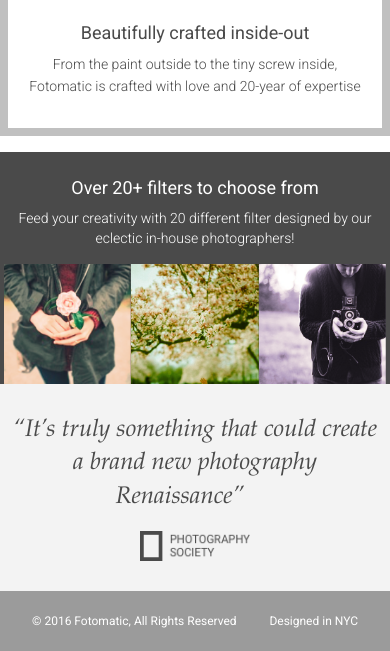
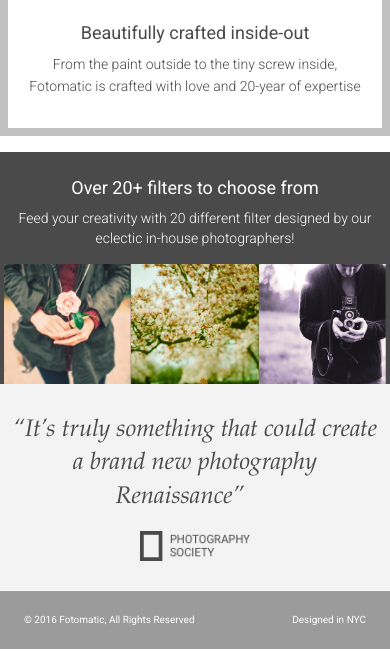
Before and after one commit to iiPoison/capstone-fotomatic-start, a plain HTML site: page index.html in a window 390 px wide. Shown: the part 1014-1665 px from the top of the page. Drawn offline with Linux system fonts and the light colour scheme; a web font is replaced by a local one.

Commit message:
Mobile vesion complete

```diff
--- a/resources/css/style.css
+++ b/resources/css/style.css
@@ -327,7 +327,6 @@ footer .location {
     line-height: 1.6;
     color: white;
     border-radius: 4px;
-
   }
 }
 
@@ -336,7 +335,6 @@ footer .location {
     align-items: center;
     justify-content: center;
     height: 28rem; /*448px */
-
   }
 
   #sign-up-cta {
@@ -348,7 +346,6 @@ footer .location {
     margin: 0;
     padding: 0
   }
-
 
   #sign-up-cta .content {
     margin-top: 0;
@@ -404,6 +401,25 @@ footer .location {
     font-size: 0.875rem;
     line-height: 1.4rem;
     margin-bottom: 1.875rem;
+  }
+
+  #quotes-section .quote {
+    font-size: 1.5rem;
+    line-height: 1.4;
+  }
+
+  footer {
+    padding: 1.5rem 1.5rem;
+
+  }
+
+  footer .copyright {
+    font-size: 0.625rem;
+  }
+
+  footer .location {
+    font-size: 0.625rem;
+
   }
 
 }
```
